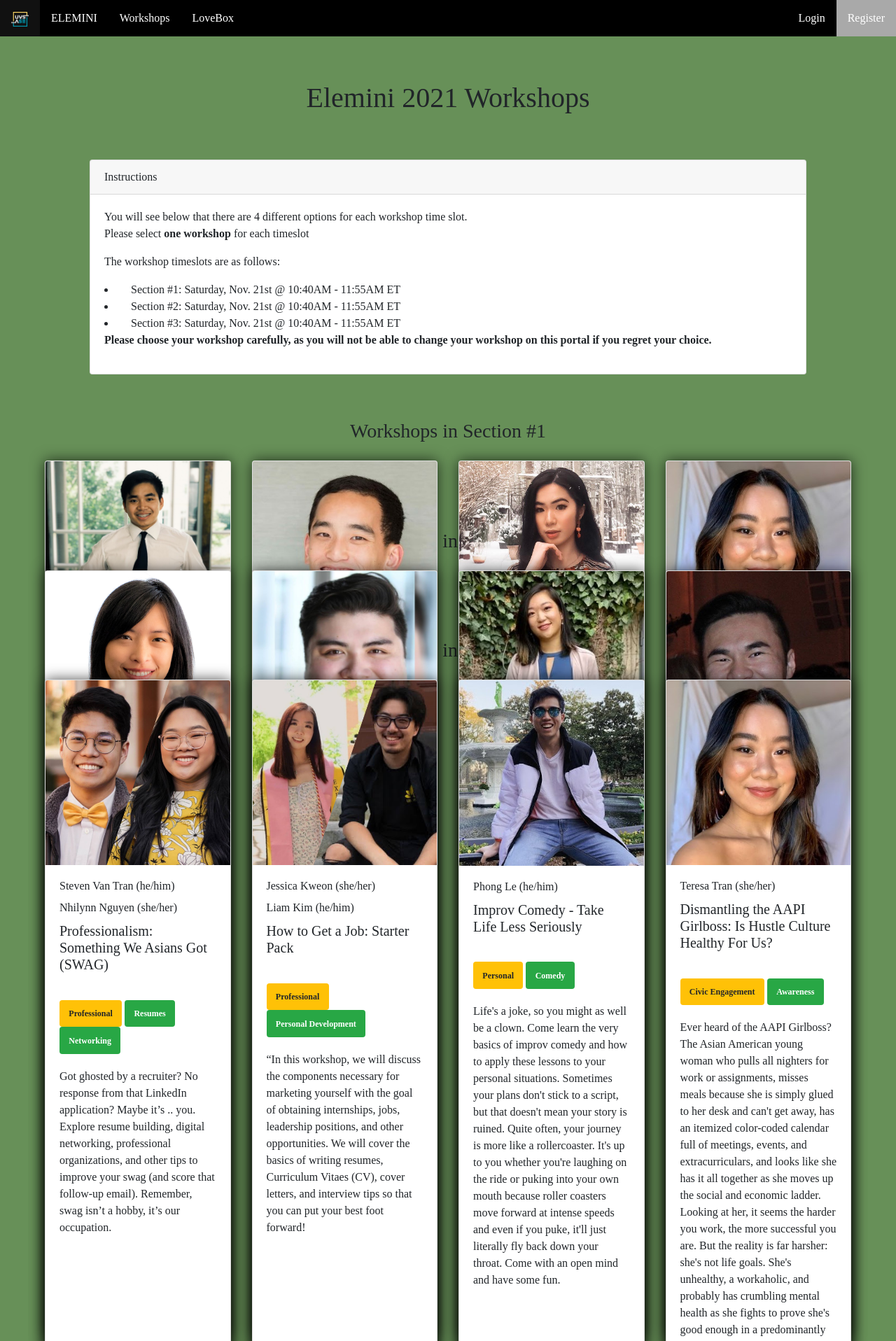
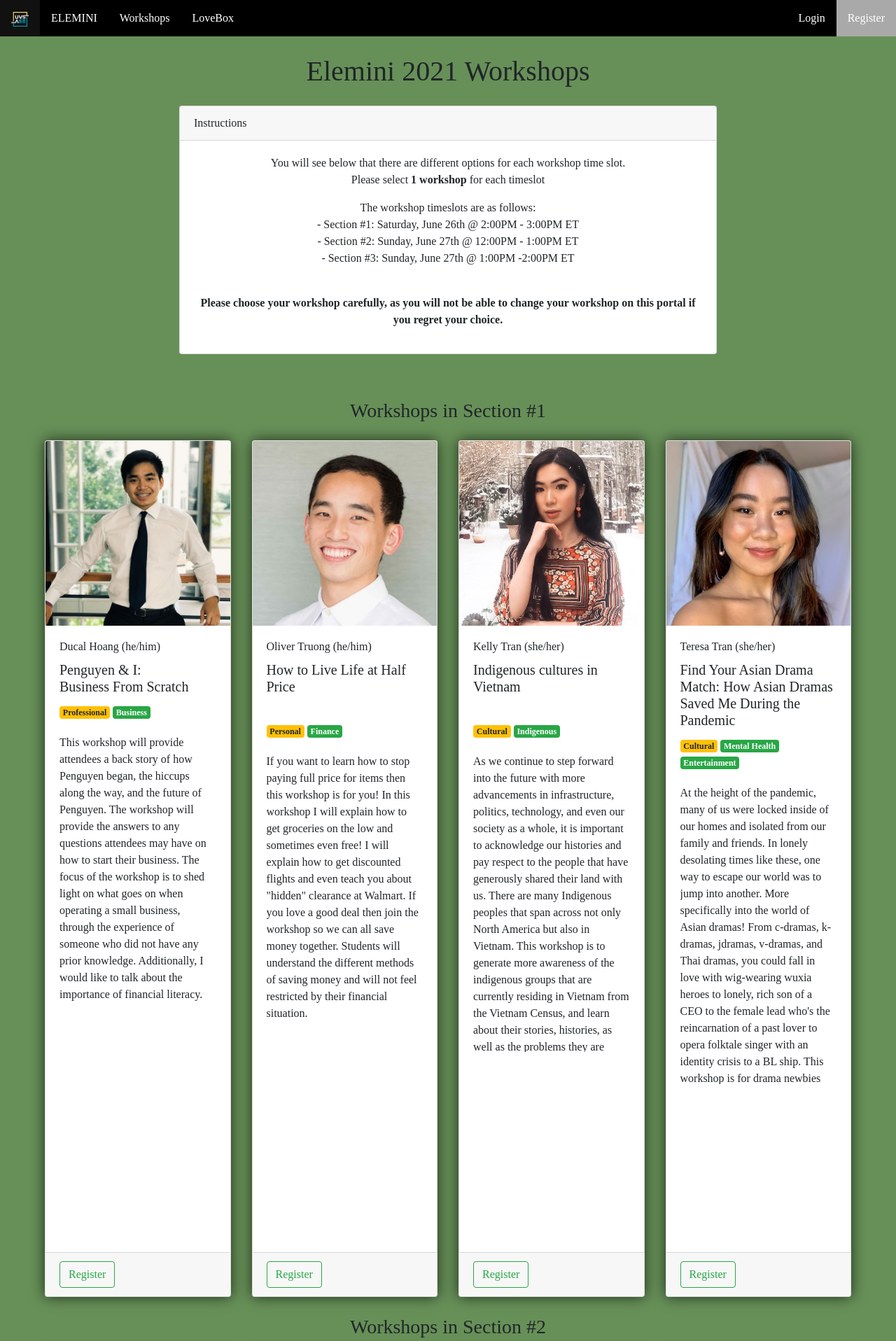
Before and after one commit to courtneyyaps/USASE-Elemini-Gamification-System, a PHP site: page /views/workshops.php in a window 1280 px wide. Shown: the top 1916 px of the page at 70% size. Run offline with PHP 8.4, Linux system fonts and the light colour scheme; some web fonts are replaced.

Commit message:
update workshops

```diff
--- a/css/workshops.css
+++ b/css/workshops.css
@@ -2,31 +2,36 @@
     src: url(../fonts/CheddarGothicRough-Regular.otf);
     font-family: cheddar;
 }
+@font-face {
+    src: url(../fonts/QuisasStandard-Regular.otf);
+    font-family: quis;
+}
 .pageHeader, .sectionHeader {
     text-align: center;
     font-family: cheddar;
-    margin-top: 5%;
+    margin-top: 2%;
 }
 .sectionHeader {
     margin-bottom: 2%;
 }
 .instructions {
-    margin: 5%;
-    margin-left: 10%;
-    margin-right: 10%;
-}
-.bottom {
-    background: #386033;
+    margin: 2%;
+    margin-left: 20%;
+    margin-right: 20%;
 }
 .section {
     padding-left: 5%;
     padding-right: 5%;
-    height: 25pt;
-    max-height: 55pt;
 }
 .last {
     margin-bottom: 10%;
 }
-.badge {
-    padding: 10pt;
+.card {
+    margin-bottom: 5%;
 }
+h5 .card-title {
+    font-family: cheddar;
+}
+h6 .card-title {
+    font-family: quis;
+}
--- a/views/workshops.php
+++ b/views/workshops.php
@@ -24,13 +24,12 @@
         <div class="card-header">
           Instructions
         </div>
-        <div class="card-body">
-
-          <p>You will see below that there are 4 different options for each workshop time slot. <br>Please select <b>one workshop</b> for each timeslot</p>
-          <p>The workshop timeslots are as follows:</p>
-            <li>&nbsp;&nbsp;&nbsp;&nbsp;Section #1: Saturday, Nov. 21st @ 10:40AM - 11:55AM ET</li>
-            <br><li>&nbsp;&nbsp;&nbsp;&nbsp;Section #2: Saturday, Nov. 21st @ 10:40AM - 11:55AM ET</li>
-            <br><li>&nbsp;&nbsp;&nbsp;&nbsp;Section #3: Saturday, Nov. 21st @ 10:40AM - 11:55AM ET</li>
+        <div class="card-body" style="text-align: center;">
+          <p>You will see below that there are different options for each workshop time slot. <br>Please select <b>1 workshop</b> for each timeslot</p>
+          <p>The workshop timeslots are as follows:
+            <br>- Section #1: Saturday, June 26th @ 2:00PM - 3:00PM ET</li>
+            <br>- Section #2: Sunday, June 27th @ 12:00PM - 1:00PM ET</li>
+            <br>- Section #3: Sunday, June 27th @ 1:00PM -2:00PM ET</li></p>
           <p><b><br>Please choose your workshop carefully, as you will not be able to change your workshop on this portal if you regret your choice.</b></p>
 
         </div>
@@ -118,7 +117,7 @@
               <span class="badge badge-warning">Personal</span>
               <span class="badge badge-success">Mental Health</span>
               </div>
-              <p class="card-text">Mental health is important in all areas of our life. It's important that we have a healthy psychological space to call our own, where we can retreat when things get overwhelming and re-energize to take on that project or difficult conversations. Join us for an interactive workshop exploring techniques for cultivating a positive mental space for stress reduction and productivity. Tools will include practical steps to set up for optimal mental health in your workplace or home.</p>
+              <p class="overflow-auto card-text h-50">Mental health is important in all areas of our life. It's important that we have a healthy psychological space to call our own, where we can retreat when things get overwhelming and re-energize to take on that project or difficult conversations. Join us for an interactive workshop exploring techniques for cultivating a positive mental space for stress reduction and productivity. Tools will include practical steps to set up for optimal mental health in your workplace or home.</p>
             </div>
             <div class="card-footer">
               <small class="text-muted"><button type="button" class="btn btn-outline-success">Register</button></small>
@@ -133,7 +132,7 @@
               <span class="badge badge-warning">Cultural</span>
               <span class="badge badge-success">Interactive</span>
               </div>
-              <p class="card-text">In this session, participants will learn about the extensive Vietnamese wedding process while also experiencing a simulated version of it themselves! The goal is to encourage participants to implement these wedding traditions in their future ceremonies.</p>
+              <p class="overflow-auto card-text h-50">In this session, participants will learn about the extensive Vietnamese wedding process while also experiencing a simulated version of it themselves! The goal is to encourage participants to implement these wedding traditions in their future ceremonies.</p>
             </div>
             <div class="card-footer">
               <small class="text-muted"><button type="button" class="btn btn-outline-success">Register</button></small>
@@ -149,7 +148,7 @@
               <span class="badge badge-success">Racism</span>
               <span class="badge badge-success">Sexism</span>
               </div>
-              <p class="card-text">Many of us who identify as a visible minority would have faced some form of racism at least once in our lives. Those who identify as a woman may experience sexism as well. While some of these unfortunate experiences are blatant, we do not typically take the time to stop and think about its subtler form, microaggressions. These intentional or unintentional negative slights play a big part in the hidden daily struggle that minorities and women face. This workshop hopes to bring attention to understanding how instances of microaggressions happen in day-to-day life and how we can work to reduce or avoid the use of microaggressions.</p>
+              <p class="overflow-auto card-text h-50">Many of us who identify as a visible minority would have faced some form of racism at least once in our lives. Those who identify as a woman may experience sexism as well. While some of these unfortunate experiences are blatant, we do not typically take the time to stop and think about its subtler form, microaggressions. These intentional or unintentional negative slights play a big part in the hidden daily struggle that minorities and women face. This workshop hopes to bring attention to understanding how instances of microaggressions happen in day-to-day life and how we can work to reduce or avoid the use of microaggressions.</p>
             </div>
             <div class="card-footer">
               <small class="text-muted"><button type="button" class="btn btn-outline-success">Register</button></small>
@@ -165,7 +164,7 @@
               <span class="badge badge-success">Racism</span>
               <span class="badge badge-success">Anti-Blackness</span>
               </div>
-                <p class="card-text">This past year, the country faced a long-overdue racial reckoning that resulted in a worldwide protest in support of Black lives and against police brutality. For many, understanding the country's history of racial violence, especially against Black people, may be new. This workshop will identify the many ways racism is perpetuated against Black people, and address topics such as White Privilege, Reverse Racism, African American Vernacular English/Black Vernacular English, Digital Blackface, anti-Blackness in the Asian American community, examples of solidarity between the two communities, and how Asian Americans can be allies to the Black community. Please note: this workshop is intended to serve as an introduction to the topics of anti-Black racism, specifically individuals who are new/not as knowledgeable about the topic. If you already have a strong understanding of institutional and systemic racism, this may not be a beneficial workshop for you. However, you are still more than welcome to join!</p>
+                <p class="overflow-auto card-text h-50">This past year, the country faced a long-overdue racial reckoning that resulted in a worldwide protest in support of Black lives and against police brutality. For many, understanding the country's history of racial violence, especially against Black people, may be new. This workshop will identify the many ways racism is perpetuated against Black people, and address topics such as White Privilege, Reverse Racism, African American Vernacular English/Black Vernacular English, Digital Blackface, anti-Blackness in the Asian American community, examples of solidarity between the two communities, and how Asian Americans can be allies to the Black community. Please note: this workshop is intended to serve as an introduction to the topics of anti-Black racism, specifically individuals who are new/not as knowledgeable about the topic. If you already have a strong understanding of institutional and systemic racism, this may not be a beneficial workshop for you. However, you are still more than welcome to join!</p>
               </div>
               <div class="card-footer">
                 <small class="text-muted"><button type="button" class="btn btn-outline-success">Register</button></small>
@@ -188,7 +187,7 @@
               <span class="badge badge-success">Resumes</span>
               <span class="badge badge-success">Networking</span>
               </div>
-              <p class="card-text">Got ghosted by a recruiter? No response from that LinkedIn application? Maybe it’s .. you. Explore resume building, digital networking, professional organizations, and other tips to improve your swag (and score that follow-up email). Remember, swag isn’t a hobby, it’s our occupation.</p>
+              <p class="overflow-auto card-text h-50">Got ghosted by a recruiter? No response from that LinkedIn application? Maybe it’s .. you. Explore resume building, digital networking, professional organizations, and other tips to improve your swag (and score that follow-up email). Remember, swag isn’t a hobby, it’s our occupation.</p>
             </div>
             <div class="card-footer">
               <small class="text-muted"><button type="button" class="btn btn-outline-success">Register</button></small>
@@ -204,7 +203,7 @@
               <span class="badge badge-warning">Professional</span>
               <span class="badge badge-success">Personal Development</span>
               </div>
-              <p class="card-text">“In this workshop, we will discuss the components necessary for marketing yourself with the goal of obtaining internships, jobs, leadership positions, and other opportunities. We will cover the basics of writing resumes, Curriculum Vitaes (CV), cover letters, and interview tips so that you can put your best foot forward!</p>
+              <p class="overflow-auto card-text h-50">“In this workshop, we will discuss the components necessary for marketing yourself with the goal of obtaining internships, jobs, leadership positions, and other opportunities. We will cover the basics of writing resumes, Curriculum Vitaes (CV), cover letters, and interview tips so that you can put your best foot forward!</p>
             </div>
             <div class="card-footer">
               <small class="text-muted"><button type="button" class="btn btn-outline-success">Register</button></small>
@@ -219,7 +218,7 @@
               <span class="badge badge-warning">Personal</span>
               <span class="badge badge-success">Comedy</span>
               </div>
-              <p class="card-text">Life's a joke, so you might as well be a clown. Come learn the very basics of improv comedy and how to apply these lessons to your personal situations. Sometimes your plans don't stick to a script, but that doesn't mean your story is ruined. Quite often, your journey is more like a rollercoaster. It's up to you whether you're laughing on the ride or puking into your own mouth because roller coasters move forward at intense speeds and even if you puke, it'll just literally fly back down your throat. Come with an open mind and have some fun.</p>
+              <p class="overflow-auto card-text h-50">Life's a joke, so you might as well be a clown. Come learn the very basics of improv comedy and how to apply these lessons to your personal situations. Sometimes your plans don't stick to a script, but that doesn't mean your story is ruined. Quite often, your journey is more like a rollercoaster. It's up to you whether you're laughing on the ride or puking into your own mouth because roller coasters move forward at intense speeds and even if you puke, it'll just literally fly back down your throat. Come with an open mind and have some fun.</p>
             </div>
             <div class="card-footer">
               <small class="text-muted"><button type="button" class="btn btn-outline-success">Register</button></small>
@@ -234,7 +233,7 @@
               <span class="badge badge-warning">Civic Engagement</span>
               <span class="badge badge-success">Awareness</span>
               </div>
-                <p class="card-text">Ever heard of the AAPI Girlboss? The Asian American young woman who pulls all nighters for work or assignments, misses meals because she is simply glued to her desk and can't get away, has an itemized color-coded calendar full of meetings, events, and extracurriculars, and looks like she has it all together as she moves up the social and economic ladder. Looking at her, it seems the harder you work, the more successful you are. But the reality is far harsher: she's not life goals. She's unhealthy, a workaholic, and probably has crumbling mental health as she fights to prove she's good enough in a predominantly white male society. This workshop aims to dismantle the trope of the AAPI girlboss by unpacking the effects of the model minority and meritocracy myth on young AAPI women. Come for roasting the racist capitalist patriarchy and sharing tips and tricks on taking care of our bodies and mind!</p>
+                <p class="overflow-auto card-text h-50">Ever heard of the AAPI Girlboss? The Asian American young woman who pulls all nighters for work or assignments, misses meals because she is simply glued to her desk and can't get away, has an itemized color-coded calendar full of meetings, events, and extracurriculars, and looks like she has it all together as she moves up the social and economic ladder. Looking at her, it seems the harder you work, the more successful you are. But the reality is far harsher: she's not life goals. She's unhealthy, a workaholic, and probably has crumbling mental health as she fights to prove she's good enough in a predominantly white male society. This workshop aims to dismantle the trope of the AAPI girlboss by unpacking the effects of the model minority and meritocracy myth on young AAPI women. Come for roasting the racist capitalist patriarchy and sharing tips and tricks on taking care of our bodies and mind!</p>
               </div>
               <div class="card-footer">
                 <small class="text-muted"><button type="button" class="btn btn-outline-success">Register</button></small>
```
